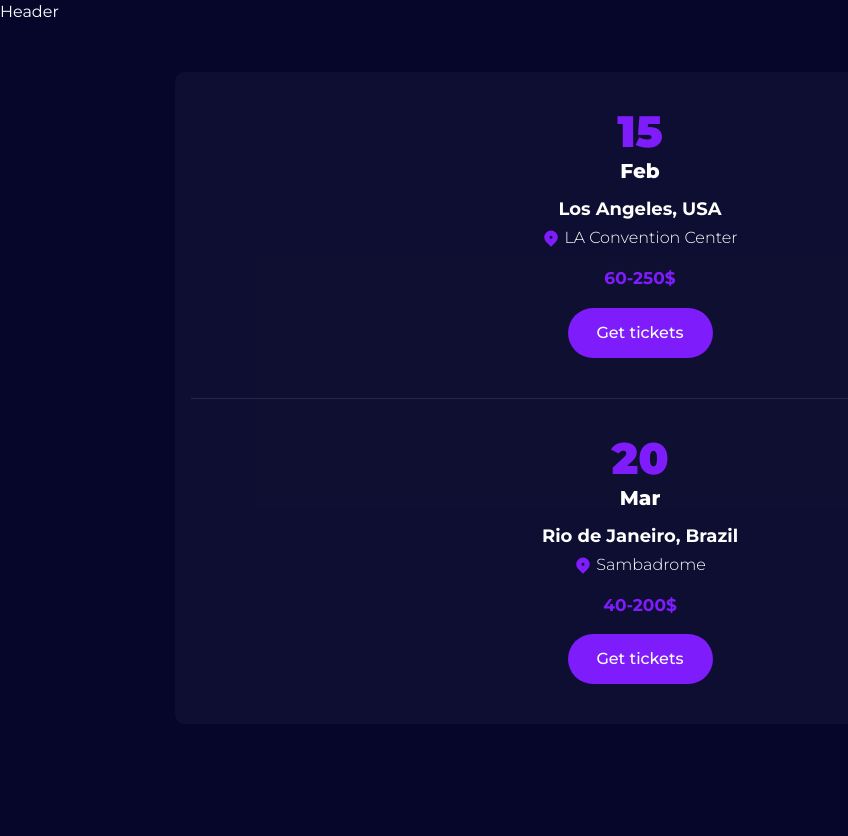
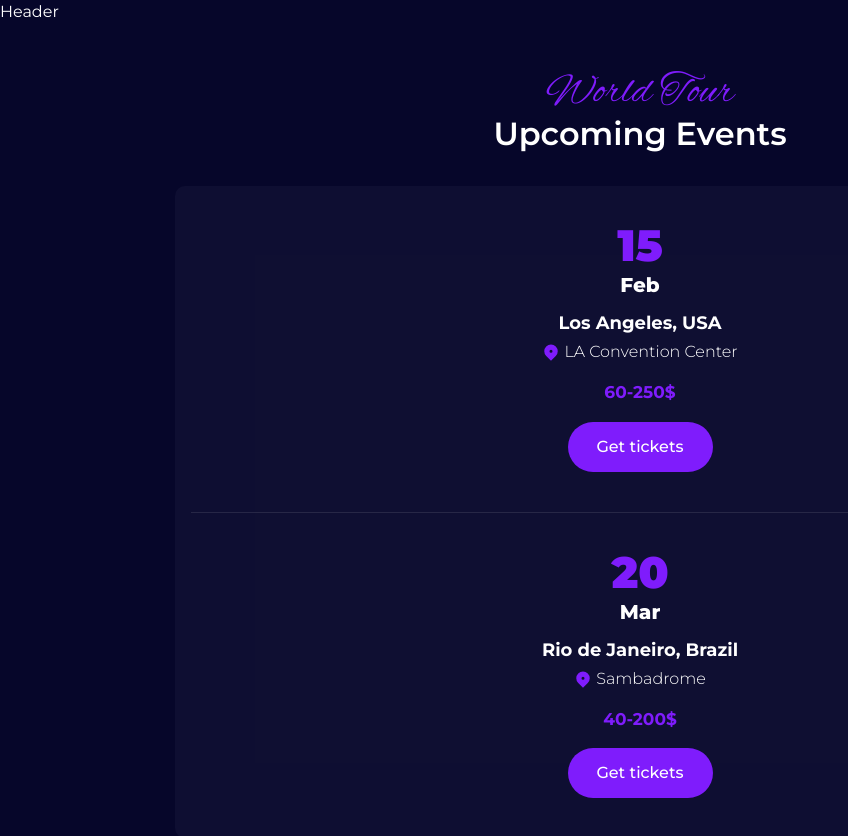
Before and after one commit to GonzaSalda/music-website, a Next.js app: page / in a window 1280 px wide. Shown: the top 836 px of the page, without its empty margins (0-848 px from the left). Built offline with nearby package versions, Linux system fonts and the light colour scheme; data requests are answered from the project's data file.

Commit message:
agregando js a sectionheader

```diff
--- /dev/null
+++ b/src/components/SectionHeader.jsx
@@ -0,0 +1,28 @@
+"use client";
+import { motion } from 'framer-motion';
+import {fadeIn} from '../../variants';
+
+const SectionHeader = ({pretitle, title}) => {
+  return <header>
+    <motion.h3
+    variants={fadeIn('up', 0.2)}
+    initial= 'hidden'
+    whileInView={'show'}
+    viewport={{once:false , amount:0.3}}
+    className="pretitle text-center"
+    >
+        {pretitle}
+    </motion.h3>
+    <motion.h2
+    variants={fadeIn('up', 0.4)}
+    initial='hidden'
+    whileInView={'show'}
+    viewport={{once:false, amount:0.3}}
+    className="h2 text-center mb-8"
+    >
+        {title}
+    </motion.h2>
+  </header>
+}
+
+export default SectionHeader
--- a/src/components/events/EventBox.jsx
+++ b/src/components/events/EventBox.jsx
@@ -8,7 +8,7 @@ import {fadeIn} from '../../../variants'
 const EventBox = ({events}) => {
   return (
     <motion.div
-    variants={fadeIn('up', 0.4)}
+    variants={fadeIn('up', 0.6)}
     initial='hidden'
     whileInView={'show'}
     viewport={{once: false, amount: 0.3}}
--- a/src/components/events/Events.jsx
+++ b/src/components/events/Events.jsx
@@ -1,3 +1,4 @@
+import SectionHeader from "../SectionHeader";
 import EventBox from "./EventBox";
 
 const getEvents = async () => {
@@ -10,6 +11,8 @@ const Events = async () => {
     return(
         <section className="section" id="tours">
             <div className="container mx-auto">
+                <SectionHeader pretitle='World Tour' title='Upcoming Events'/>
+                {/* event box */}
                 <EventBox events={events}a />
             </div>
         </section>
```
